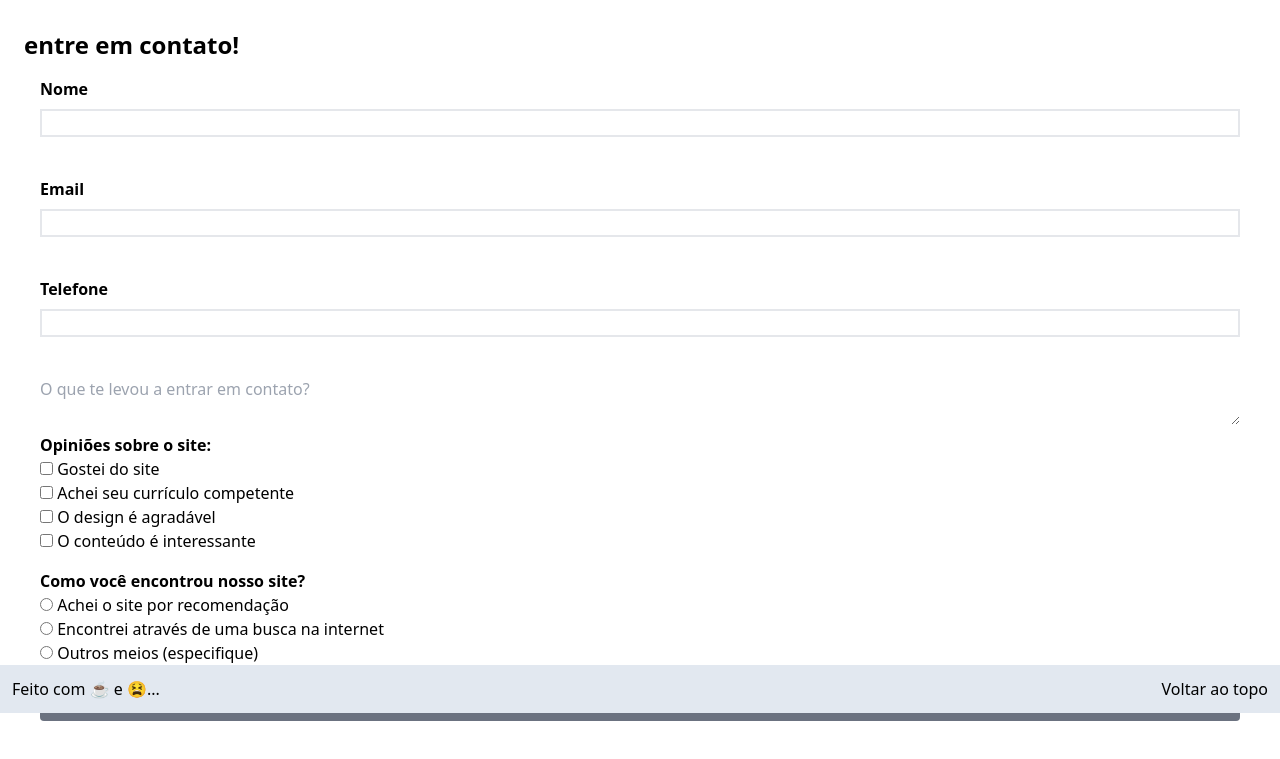
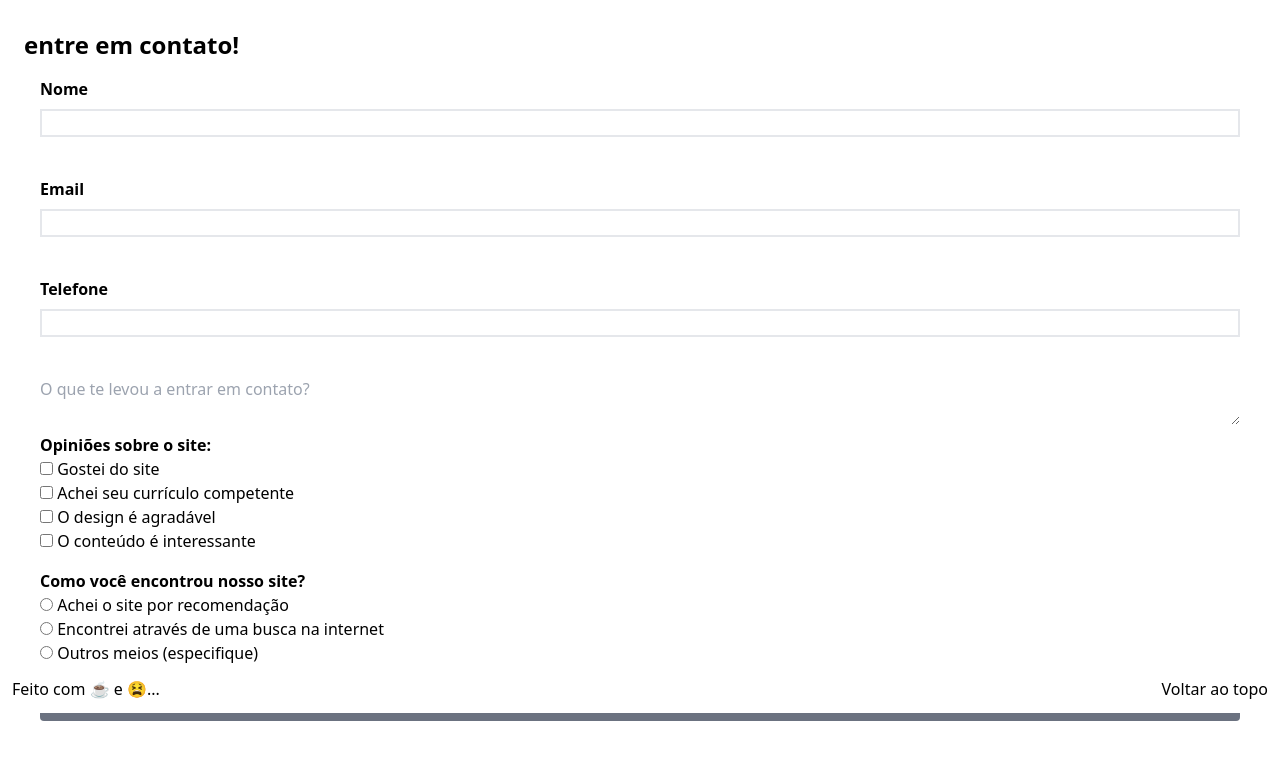
Before and after one commit to xviigimenez/xviigimenez.github.io, a website: page trabalho1/contato.html in a window 1280 px wide. Shown: the part 87-846 px from the top of the page. Drawn offline with Linux system fonts and the light colour scheme.

Commit message:
faltou adicionar o background do footer

```diff
--- a/trabalho1/contato.html
+++ b/trabalho1/contato.html
@@ -53,7 +53,7 @@
         </form>
     </main>
         <footer class="sticky left-0 bottom-0 right-0">
-        <div class="flex justify-between p-3 bg-slate-200">
+        <div class="flex justify-between p-3 bg-white">
             <p>Feito com ☕ e 😫...</p>
             <a href="#topo" class="hover:text-gray-500">Voltar ao topo</a>
         </div>
```
Also changed, not shown: trabalho1/footer.html (+1 -1 lines), trabalho1/galeria.html (+1 -1 lines), trabalho1/index.html (+1 -1 lines).
